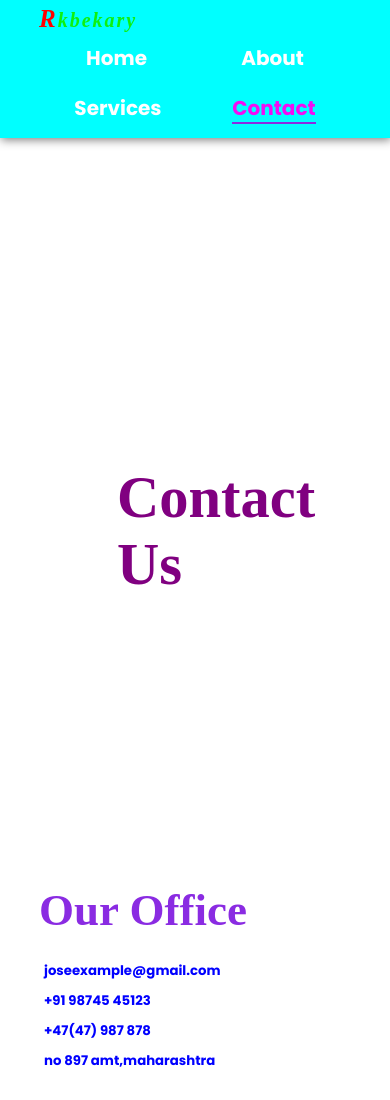
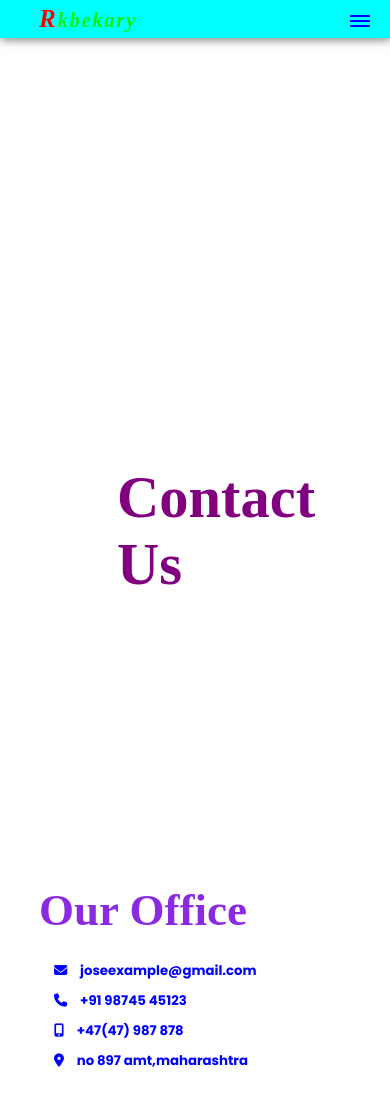
Before and after one commit to Rushimanwar/bekary, a plain HTML site: page contact.html in a window 390 px wide. Shown: the top 1100 px of the page. Drawn offline with Linux system fonts and the light colour scheme.

Commit message:
Update contact.html

```diff
--- a/contact.html
+++ b/contact.html
@@ -5,8 +5,13 @@
     <meta charset="UTF-8">
     <meta http-equiv="X-UA-Compatible" content="IE=edge">
     <meta name="viewport" content="width=device-width, initial-scale=1.0">
-    <title>Document</title>
+    <title>Contact Us</title>
     <link rel="stylesheet" href="style.css">
+    <script src="https://use.fontawesome.com/6c2609a526.js"></script>
+    <link rel="stylesheet" href="https://cdn.jsdelivr.net/npm/@fortawesome/fontawesome-free@5.15.3/css/fontawesome.min.css">
+    <link rel="stylesheet" href="https://cdn.jsdelivr.net/npm/@fortawesome/fontawesome-free@5.15.3/css/fontawesome.min.css" integrity="sha384-wESLQ85D6gbsF459vf1CiZ2+rr+CsxRY0RpiF1tLlQpDnAgg6rwdsUF1+Ics2bni" crossorigin="anonymous">
+
+    <script src="https://kit.fontawesome.com/a076d05399.js"></script>
 </head>
 
 <body>
@@ -17,12 +22,14 @@
                     <div class="logo">
                         <h4>Rkbekary</h4>
                     </div>
-                    <nav class="flex">
+                    <nav class="nav flex" id="show">
                         <li><a href="index.html">Home</a></li>
-                        <li><a href="about.html">About</a></li>
+                        <li><a href="about.html">About Us</a></li>
                         <li><a href="services.html" >Services</a></li>
-                        <li><a href="contact.html" class="active">Contact</a></li>
+                        <li><a href="contact.html" class="active">Contact Us</a></li>
                     </nav>
+                    <span1 onclick="l1()" id="l1"></span1><span2 onclick="l2()" id="l2"></span2>
+
                 </div>
             </div>
         </header>
@@ -50,16 +57,16 @@
                        <h2>our office</h2>
                        <ul>
                            <li>
-                               <h5>joseexample@gmail.com</h5>
+                               <h5><i class="fas fa-envelope" aria-hidden="true"></i> joseexample@gmail.com</h5>
                            </li>
                            <li>
-                               <h5>+91 98745 45123</h5>
+                               <h5><i class="fas fa-phone" area-hidden="true"></i> +91 98745 45123</h5>
                            </li>
                            <li>
-                               <h5>+47(47) 987 878</h5>
+                               <h5><i class="fa fa-mobile" area-hidden="true"></i> +47(47) 987 878</h5>
                            </li>
                            <li>
-                               <h5>no 897 amt,maharashtra</h5>
+                               <h5><i class="fa fa-map-marker" area-hidden="true"></i> no 897 amt,maharashtra</h5>
                            </li>
                        </ul>
                    </div>
@@ -86,7 +93,7 @@
         </section>
         <footer>
             <div class="container" >
-                <div class="foot flex">
+                <div class="foot ">
                     <div class="p">
                         <h1>Products</h1>
                         <h5>Wedding Cacks</h5>
@@ -105,7 +112,7 @@
                         <div class="head">
                             <h1>Contact Details</h1>
                         </div>
-                        <div class="con flex">
+                        <div class="con">
                             <div class="c1"><h2>
                                 jeannie r. young
                             </h2>
@@ -123,7 +130,7 @@
                         </div>
                     </div>
                 </div>
-                <div class="copy flex">
+                <div class="copy">
                     <h4>
                         @Copyright 2021 All Rights Reserved.
                     </h4>
@@ -135,5 +142,25 @@
         </footer>
     </div>
     </div>
+    <script>
+        function l1(){
+
+            var s = document.getElementById('show');
+            var a = document.getElementById('l1');
+            var b = document.getElementById('l2');
+            s.style.display="block";
+            a.style.display="none";
+            b.style.display="block";
+        }
+
+        function l2(){
+            var s = document.getElementById('show');
+            var a = document.getElementById('l1');
+            var b = document.getElementById('l2');
+            s.style.display="none";
+            a.style.display="block";
+            b.style.display="none";
+        }
+    </script>
 </body>
 </html>
```
